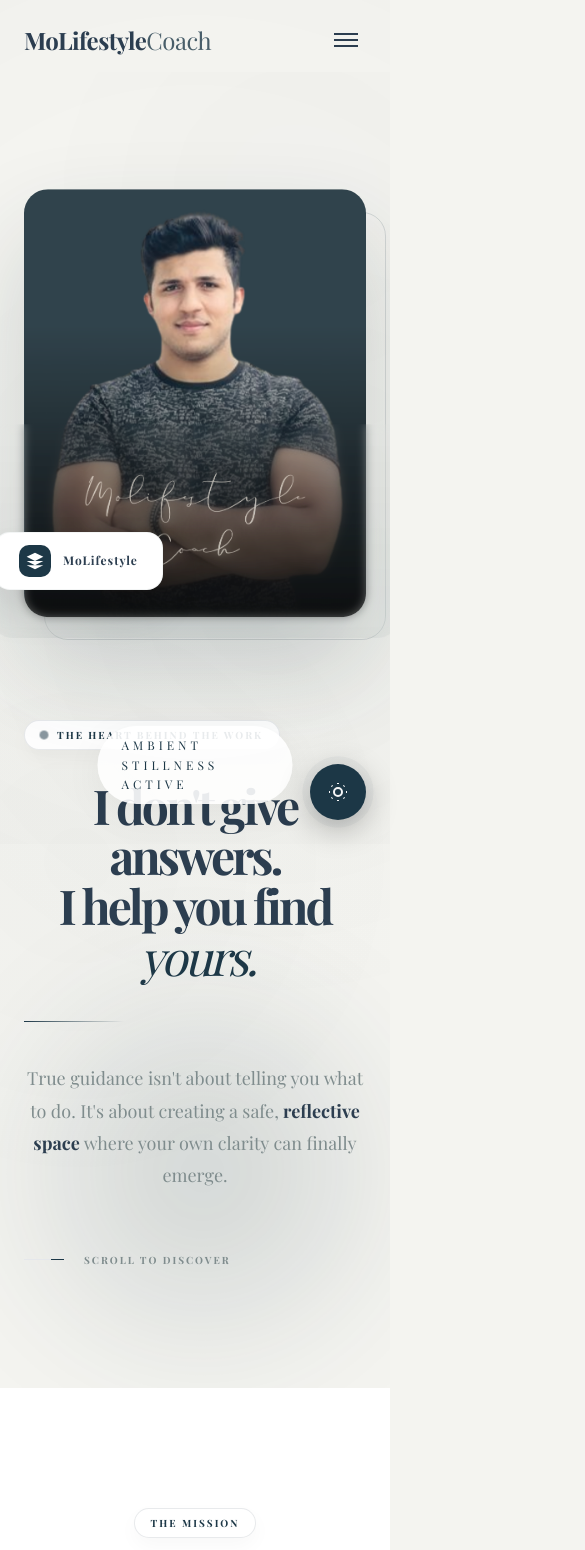
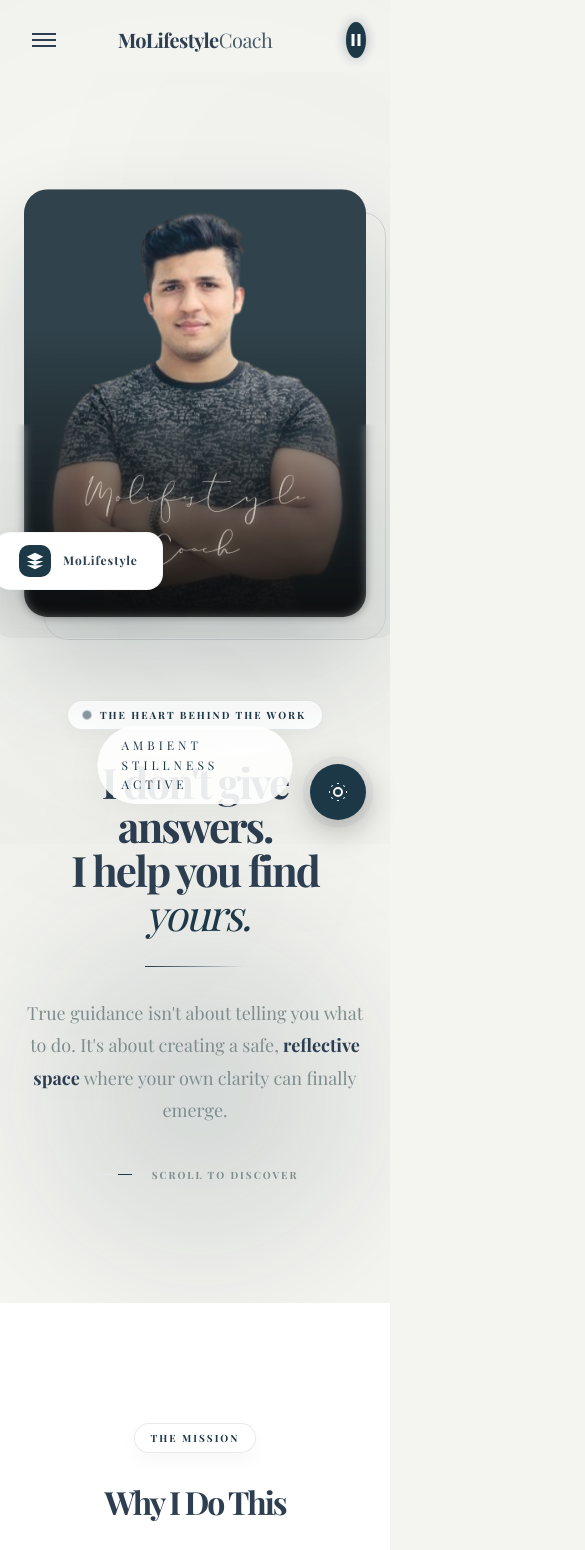
Before and after one commit to tajzaltech/MoLifestyleCoach, a React (Vite) app: page /about in a window 390 px wide. Shown: the top 1550 px of the page, 585 px wide, since content can reach past the window. Built offline with nearby package versions, Linux system fonts and the light colour scheme; a web font is replaced by a local one.

Commit message:
fix: resolve WhatsApp sharing issues, standardize component property names, and clean up Sales Tracker UI

```diff
--- a/src/components/Navbar.css
+++ b/src/components/Navbar.css
@@ -90,8 +90,39 @@
 
 /* Mobile Responsive */
 @media (max-width: 768px) {
+    .navbar-content {
+        display: flex;
+        justify-content: space-between;
+        align-items: center;
+        padding: 0 var(--spacing-md);
+    }
+
     .navbar-toggle {
         display: flex;
+        order: 1;
+        /* Left */
+        margin: 0;
+        padding: 8px;
+        z-index: 1001;
+    }
+
+    .navbar-brand {
+        order: 2;
+        /* Center */
+        position: absolute;
+        left: 50%;
+        transform: translateX(-50%);
+        font-size: 20px;
+        white-space: nowrap;
+    }
+
+    .zen-toggle-mini {
+        order: 3;
+        /* Right */
+        margin: 0;
+        z-index: 1001;
+        display: flex !important;
+        /* Always show in header */
     }
 
     .navbar-menu {
@@ -101,16 +132,16 @@
         right: 0;
         bottom: 0;
         height: 100vh;
-        background-color: rgba(255, 255, 255, 0.98);
-        backdrop-filter: blur(20px);
+        background-color: var(--white);
         flex-direction: column;
         justify-content: center;
         padding: var(--spacing-2xl) var(--spacing-md);
-        transform: translateX(100%);
+        transform: translateX(-100%);
+        /* Slide from left */
         opacity: 0;
         transition: transform 0.5s cubic-bezier(0.19, 1, 0.22, 1), opacity 0.4s ease;
         pointer-events: none;
-        z-index: 999;
+        z-index: 1000;
     }
 
     .navbar-menu.active {
--- a/src/components/Navbar.jsx
+++ b/src/components/Navbar.jsx
@@ -20,10 +20,6 @@ const Navbar = () => {
     return (
         <nav className={`navbar ${scrolled ? 'scrolled' : ''}`}>
             <div className="container navbar-content">
-                <Link to="/" className="navbar-brand">
-                    MoLifestyle<span>Coach</span>
-                </Link>
-
                 <button
                     className={`navbar-toggle ${mobileMenuOpen ? 'active' : ''}`}
                     onClick={() => setMobileMenuOpen(!mobileMenuOpen)}
@@ -34,10 +30,28 @@ const Navbar = () => {
                     <span></span>
                 </button>
 
+                <Link to="/" className="navbar-brand">
+                    MoLifestyle<span>Coach</span>
+                </Link>
+
+                <button
+                    className={`zen-toggle-mini ${isZenMode ? 'active' : ''}`}
+                    onClick={toggleZenMode}
+                    title={isZenMode ? "Pause Stillness" : "Play Stillness"}
+                >
+                    {isZenMode ? (
+                        <svg width="18" height="18" viewBox="0 0 24 24" fill="currentColor">
+                            <rect x="6" y="4" width="4" height="16" />
+                            <rect x="14" y="4" width="4" height="16" />
+                        </svg>
+                    ) : (
+                        <svg width="18" height="18" viewBox="0 0 24 24" fill="currentColor">
+                            <path d="M8 5v14l11-7z" />
+                        </svg>
+                    )}
+                </button>
+
                 <div className={`navbar-menu ${mobileMenuOpen ? 'active' : ''}`}>
-                    {/* <Link to="/" className="navbar-link" onClick={() => setMobileMenuOpen(false)}>
-                        Home
-                    </Link> */}
                     <Link to="/about" className="navbar-link" onClick={() => setMobileMenuOpen(false)}>
                         About
                     </Link>
@@ -65,23 +79,6 @@ const Navbar = () => {
                     >
                         Work With Me
                     </a>
-
-                    <button
-                        className={`zen-toggle-mini ${isZenMode ? 'active' : ''}`}
-                        onClick={toggleZenMode}
-                        title={isZenMode ? "Pause Stillness" : "Play Stillness"}
-                    >
-                        {isZenMode ? (
-                            <svg width="18" height="18" viewBox="0 0 24 24" fill="currentColor">
-                                <rect x="6" y="4" width="4" height="16" />
-                                <rect x="14" y="4" width="4" height="16" />
-                            </svg>
-                        ) : (
-                            <svg width="18" height="18" viewBox="0 0 24 24" fill="currentColor">
-                                <path d="M8 5v14l11-7z" />
-                            </svg>
-                        )}
-                    </button>
                 </div>
             </div>
         </nav>
--- a/src/context/ZenContext.jsx
+++ b/src/context/ZenContext.jsx
@@ -5,16 +5,25 @@ const ZenContext = createContext();
 export const ZenProvider = ({ children }) => {
     // Default to true as per user request (Auto-start)
     const [isZenMode, setIsZenMode] = useState(true);
-    const audioRef = useRef(new Audio('https://assets.mixkit.co/music/preview/mixkit-meditation-soft-bells-561.mp3'));
+    const audioRef = useRef(new Audio('public/zen sound.mp3'));
 
     useEffect(() => {
         audioRef.current.loop = true;
         audioRef.current.volume = 0.4;
 
+        // Better error handling for audio
+        audioRef.current.onerror = (e) => {
+            console.error("Zen Mode Audio Error:", e);
+        };
+
         // Browser policy: Autoplay only allowed after user interaction
         const handleInteraction = () => {
             if (isZenMode) {
-                audioRef.current.play().catch(e => console.log("Still blocked", e));
+                audioRef.current.play().catch(e => {
+                    if (e.name !== 'NotAllowedError') {
+                        console.error("Playback failed:", e);
+                    }
+                });
             }
             window.removeEventListener('click', handleInteraction);
             window.removeEventListener('scroll', handleInteraction);
@@ -35,7 +44,12 @@ export const ZenProvider = ({ children }) => {
     useEffect(() => {
         if (isZenMode) {
             document.body.classList.add('zen-mode');
-            audioRef.current.play().catch(e => console.log("Initial play blocked", e));
+            audioRef.current.play().catch(e => {
+                // NotAllowedError is expected before interaction
+                if (e.name !== 'NotAllowedError') {
+                    console.log("Initial play blocked or failed", e);
+                }
+            });
         } else {
             document.body.classList.remove('zen-mode');
             audioRef.current.pause();
--- a/src/pages/About.css
+++ b/src/pages/About.css
@@ -686,6 +686,42 @@
 }
 
 @media (max-width: 1024px) {
+    .editorial-headline-cinematic {
+        font-size: 42px;
+        letter-spacing: -2px;
+    }
+
+    .editorial-lead-cinematic {
+        font-size: 18px;
+        margin-bottom: 40px;
+    }
+
+    .hero-editorial {
+        grid-template-columns: 1fr;
+        gap: 40px;
+        text-align: center;
+    }
+
+    .editorial-text-side {
+        margin: 0 auto;
+    }
+
+    .aesthetic-badge-cinematic {
+        margin: 0 auto 30px;
+    }
+
+    .hero-signature-line {
+        margin: 30px auto;
+    }
+
+    .hero-scroll-indicator {
+        justify-content: center;
+    }
+
+    .framed-portrait-aesthetic {
+        justify-content: center;
+    }
+
     .youtube-card-vibrant {
         padding: 60px;
     }
@@ -693,10 +729,15 @@
     .vibrant-content-grid {
         gap: 60px;
         grid-template-columns: 1fr;
+        text-align: center;
     }
 
     .vibrant-text h2 {
-        font-size: 48px;
+        font-size: 42px;
+    }
+
+    .vibrant-text p {
+        margin: 0 auto 40px;
     }
 
     .yt-icon-massive {
@@ -706,21 +747,48 @@
 }
 
 @media (max-width: 768px) {
+    .about-visual-story {
+        padding: 100px 0;
+    }
+
+    .story-header-centered h2 {
+        font-size: 32px;
+    }
+
+    .story-lead-max {
+        font-size: 16px;
+    }
+
+    .bento-overlay-content h3 {
+        font-size: 24px;
+    }
+
+    .bento-quote-inner p {
+        font-size: 24px;
+    }
+
     .about-youtube-vibrant {
-        padding: 100px 0;
+        padding: 80px 0;
     }
 
     .youtube-card-vibrant {
-        border-radius: 30px;
-        padding: 40px;
+        border-radius: 24px;
+        padding: 40px 24px;
     }
 
     .vibrant-text h2 {
-        font-size: 36px;
+        font-size: 32px;
     }
 
     .vibrant-text p {
-        font-size: 17px;
+        font-size: 16px;
+    }
+
+    .btn-vibrant-yt {
+        width: 100%;
+        justify-content: center;
+        padding: 18px 30px;
+        font-size: 16px;
     }
 }
 
--- a/src/pages/Connect.css
+++ b/src/pages/Connect.css
@@ -517,8 +517,17 @@
 }
 
 @media (max-width: 768px) {
+    .connect-hero {
+        padding: 80px 0;
+    }
+
     .connect-hero-content h1 {
         font-size: 38px;
+        letter-spacing: -1.5px;
+    }
+
+    .connect-lead-cinematic {
+        font-size: 17px;
     }
 
     .booking-section-compact {
@@ -531,6 +540,7 @@
 
     .sessions-compact-title {
         font-size: 32px;
+        letter-spacing: -1px;
     }
 
     .pillars-compact-grid {
@@ -558,11 +568,40 @@
         padding: 60px 0;
     }
 
-    .why-reach-content h2 {
+    .why-reach-grid {
+        grid-template-columns: 1fr;
+        gap: 40px;
+    }
+
+    .why-reach-visual {
+        order: -1;
+    }
+
+    .why-reach-content-refined h2 {
         font-size: 32px;
+        letter-spacing: -1px;
+    }
+
+    .why-intro-refined {
+        font-size: 16px;
+        margin-bottom: 40px;
+    }
+
+    .why-reasons-refined-grid {
+        grid-template-columns: 1fr;
+        gap: 20px;
+    }
+
+    .reason-card-aesthetic {
+        padding: 30px 24px;
     }
 
     .final-content h2 {
         font-size: 32px;
+        letter-spacing: -1.5px;
+    }
+
+    .final-text {
+        font-size: 17px;
     }
 }
--- a/src/pages/Home.css
+++ b/src/pages/Home.css
@@ -244,9 +244,19 @@
         font-size: 11px;
     }
 
+    .kamal-hero-headline {
+        font-size: 38px;
+        letter-spacing: -1px;
+    }
+
+    .kamal-hero-lead {
+        font-size: 16px;
+        margin-bottom: 30px;
+    }
+
     .kamal-float-text {
-        font-size: 4rem;
-        bottom: 20px;
+        font-size: 3rem;
+        bottom: 10px;
     }
 }
 
@@ -1044,15 +1054,34 @@
         grid-template-columns: 1fr;
     }
 
+    .wisdom-title {
+        font-size: 32px;
+    }
+
+    .wisdom-card {
+        width: 280px;
+        height: 400px;
+    }
+
+    .wisdom-overlay p {
+        font-size: 16px;
+    }
+
+    .wisdom-quote-mark {
+        font-size: 50px;
+    }
+
     .cta-content h2 {
         font-size: 32px;
     }
 
     .cta-buttons-home {
         flex-direction: column;
+        gap: 15px;
     }
 
     .btn-lg {
         width: 100%;
+        padding: 16px 30px;
     }
 }
```
Also changed, not shown: 1 other file (tests, documents, lock files or other folders).
